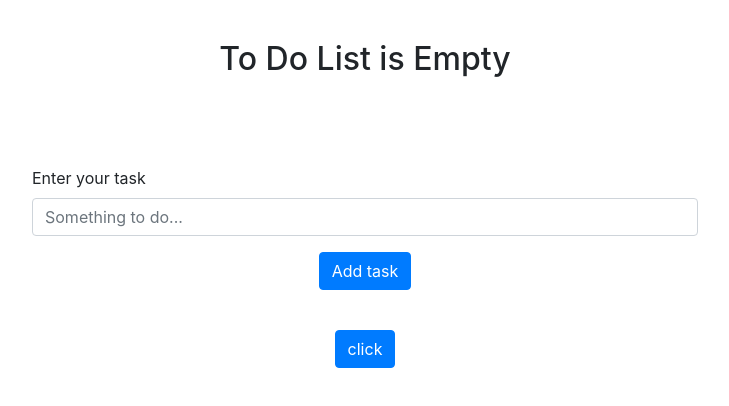
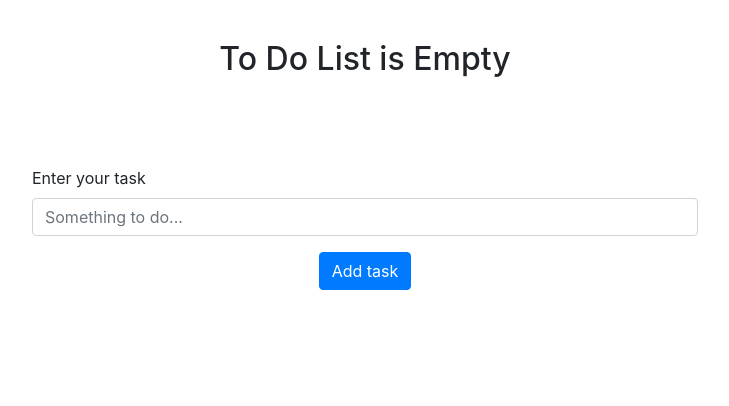
Before and after one commit to alerion09/To-Do-App, a React (Create React App) app: page / in a window 1280 px wide. Shown: the top 406 px of the page, without its empty margins (275-1004 px from the left). Built offline with nearby package versions, Linux system fonts and the light colour scheme; the HTML template or start-up script is replaced by a standard one.

Commit message:
Removed console logs and testing button.

```diff
--- a/src/App.js
+++ b/src/App.js
@@ -19,11 +19,9 @@ const App = ()=>{
     //UseEffect that is initializing only if activeUseEffect state is set to true
     useEffect(()=> {
         if (activeUseEffect) {
-            console.log('update')
             saveToLocalStorage()
         }
     },)
-
     //Function checikng if tasks-list local storage item exist - if exist then pushing storaged data into tasksList useState
     //- if is not then creating empty array item in local storage.
     const checkIsLocalTasksList = () => {
@@ -32,15 +30,10 @@ const App = ()=>{
         if (localTasksList) {
             setTasksList(JSON.parse(localTasksList))
             setCurrentId(JSON.parse(localCurrentId))
-            console.log('load local storage')
-            console.log(localTasksList)
         }
         else {
             localStorage.setItem('tasks-list', '[]')
             localStorage.setItem('current-id', '1')
-            console.log('create local storage')
-            console.log(localStorage.getItem('tasks-list'))
-            console.log(localStorage.getItem('current-id'))
         }
     }
     //Function removing all objects from tasksList
@@ -52,8 +45,6 @@ const App = ()=>{
     const addTask = ()=>{
         const taskText = document.getElementById('task-text')
         if (taskText.value !== ''){
-            // currentId = currentId + 1
-
             const text = taskText.value
             setTasksList(oldList => [...oldList, {id: currentId,content: text}])
             setCurrentId(currentId + 1)
@@ -74,13 +65,11 @@ const App = ()=>{
     const saveToLocalStorage = () => {
         localStorage.setItem('tasks-list', JSON.stringify(tasksList))
         localStorage.setItem('current-id', JSON.stringify(currentId))
-        console.log(localStorage.getItem('tasks-list'))
     }
     return(
         <div className='container'>
             <ToDoList tasksList={tasksList} removeTask={removeTask} clearList={clearList} />
             <TaskInput addTask={addTask} />
-            <Button>click</Button>
         </div>
     )
 }
```
